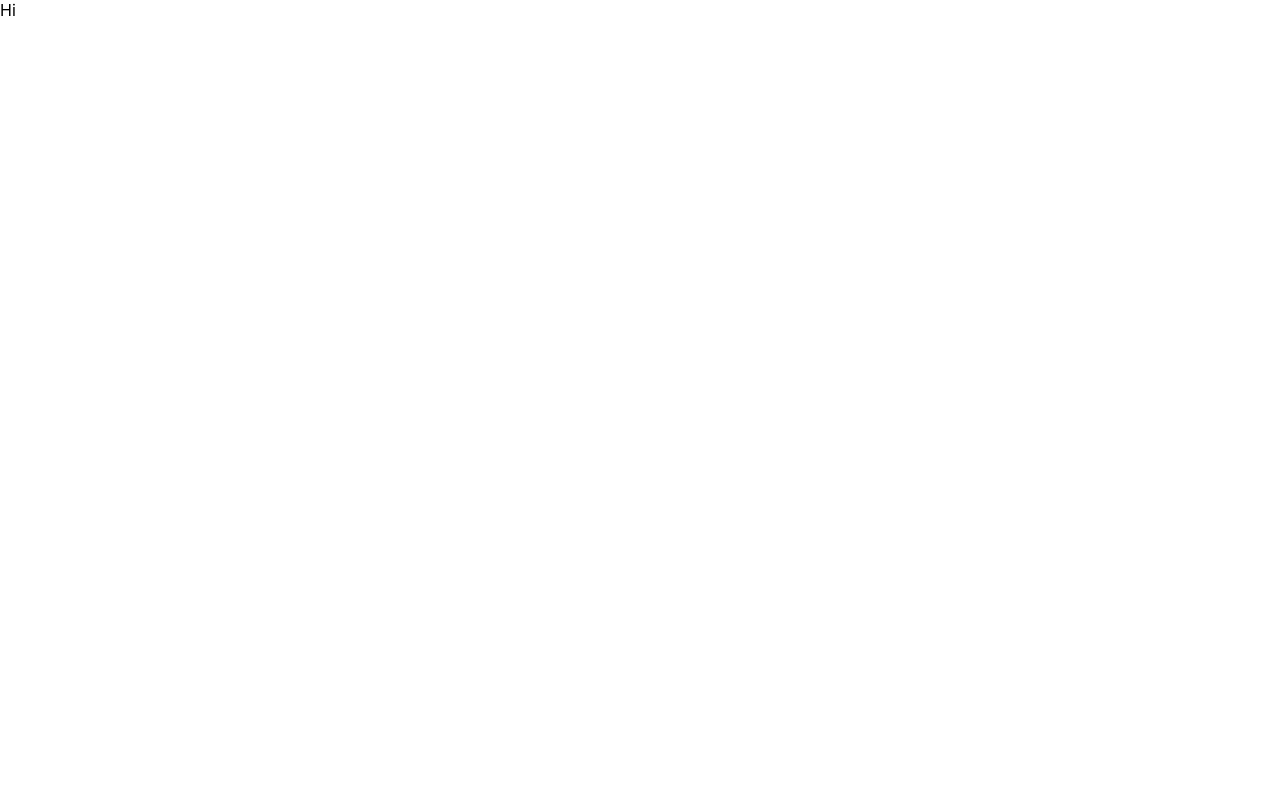
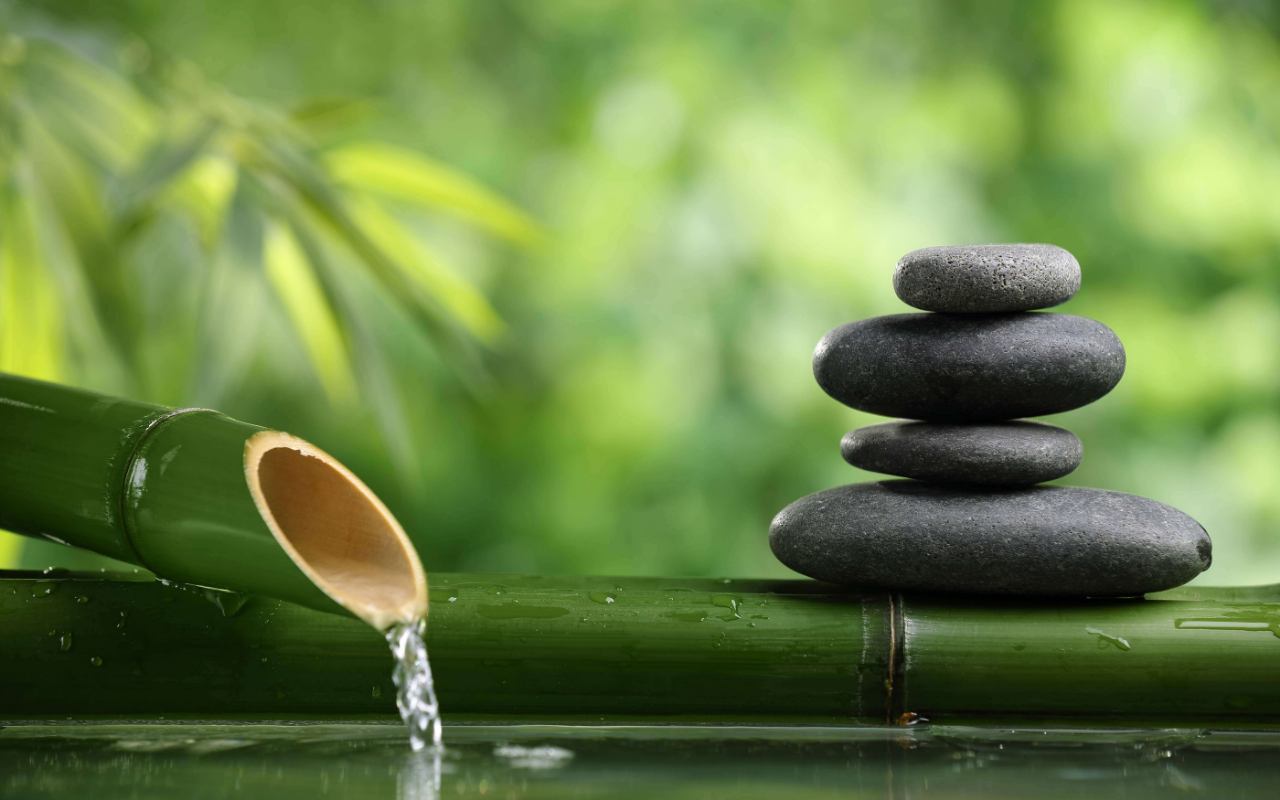
Before and after one commit to mikegv/mancala, a React (Create React App) app: page / in a window 1280 px wide. Built offline with nearby package versions, Linux system fonts and the light colour scheme.

Commit message:
backgrounds

```diff
--- a/src/App.js
+++ b/src/App.js
@@ -6,8 +6,8 @@ import { useState, useEffect, useRef } from 'react';
 // import StartScreen from './components/startScreen/StartScreen';
 
 
-// import img1 from './images/natureBackground.jpg'
-// import img2 from './images/outerspaceBackground.jpg'
+import img1 from './images/natureBackground.jpg'
+import img2 from './images/outerspaceBackground.jpg'
 
 function App() {
   const DEMO_STATE = [0, 2, 5, 0, 0, 0, 1, 0, 1, 2, 3, 0, 0, 1,0]
@@ -327,21 +327,19 @@ function App() {
   //     )
   // }
 
-  // let backgroundImageUrl = backgroundImage === 'img1' ? img1 : img2
+   let backgroundImageUrl = backgroundImage === 'img1' ? img1 : img2
 
   return (
 
 
-    // <div className="app" style={{backgroundImage: `url(${backgroundImageUrl})`}}>
-    // <div className='app'>
-    //   <Modal gameOver={gameOver} modalClickHandler={modalClickHandler} board={board} />
-    //   <p style={player1 ? { color: 'black' } : { color: 'rgb(21, 255, 28)' }} >Player 2</p>
-    //   {/* <Board theme={theme} numberOfStonesInMove={numberOfStonesInMove} clickHandler={clickHandler} board={board} gameOver={gameOver} afterAnimation={afterAnimation} isMoving={isMoving} stonesAnimationPosition={stonesAnimationPosition} topOfBoard={topOfBoard} /> */}
-    //   <p style={!player1 ? { color: 'black' } : { color: 'rgb(21, 255, 28)' }}>Player 1</p>
-    // </div>
-    <div>
-      Hi
+    <div className="app" style={{backgroundImage: `url(${backgroundImageUrl})`}}>
+    {/* <div className='app'>
+      <Modal gameOver={gameOver} modalClickHandler={modalClickHandler} board={board} />
+      <p style={player1 ? { color: 'black' } : { color: 'rgb(21, 255, 28)' }} >Player 2</p>
+      {/* <Board theme={theme} numberOfStonesInMove={numberOfStonesInMove} clickHandler={clickHandler} board={board} gameOver={gameOver} afterAnimation={afterAnimation} isMoving={isMoving} stonesAnimationPosition={stonesAnimationPosition} topOfBoard={topOfBoard} /> */}
+      {/* <p style={!player1 ? { color: 'black' } : { color: 'rgb(21, 255, 28)' }}>Player 1</p>  */}
     </div>
+
   );
 }
 
```
